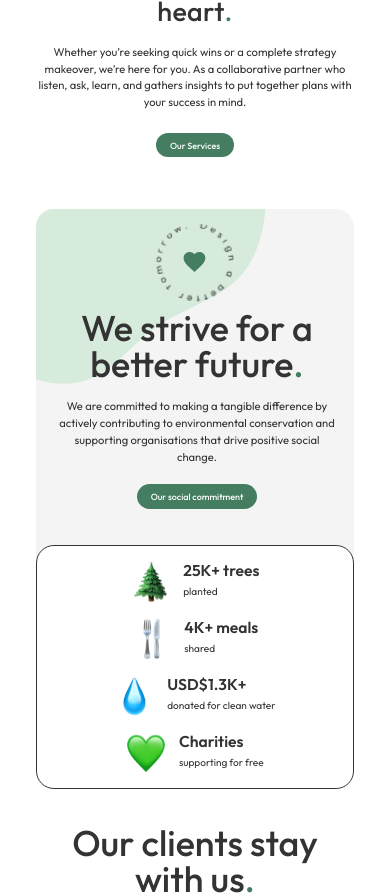
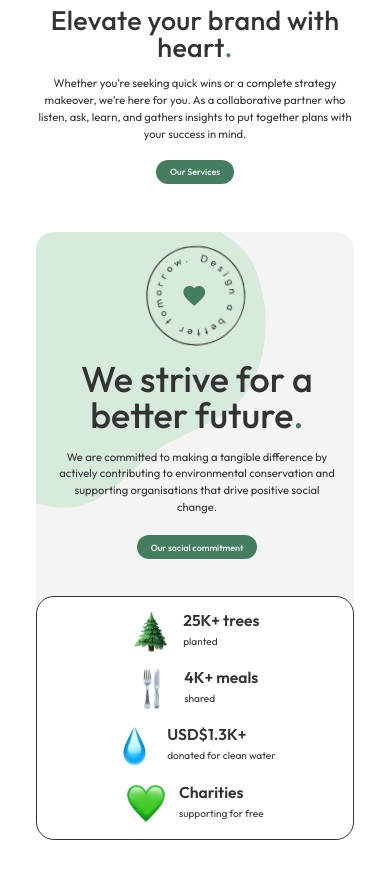
Before and after one commit to wongpakho814/noran, a React (Create React App) app: page / in a window 390 px wide. Shown: the part 1040-1935 px from the top of the page. Built offline with nearby package versions, Linux system fonts and the light colour scheme.

Commit message:
Fixed multiple responsiveness issues in home page and footer

```diff
--- a/src/App.css
+++ b/src/App.css
@@ -927,7 +927,6 @@ header {
 }
 
 .home-section-4-arrows {
-  width: 9.1647rem;
   height: 4.1rem;
 }
 /* End of home section 3 */
@@ -1060,6 +1059,7 @@ footer {
   padding: 3.2rem 6.4rem;
   justify-content: space-between;
   align-items: center;
+  white-space: nowrap;
 }
 
 .copyright {
@@ -1348,11 +1348,31 @@ footer {
   html {
     font-size: 40%;
   }
+
+  .infinite-rotation-wrapper,
+  .infinite-rotation {
+    width: 16rem;
+    height: 16rem;
+  }
+
+  .home-section-3-hero-text {
+    top: 20rem;
+  }
+
+  .home-section-3-card {
+    top: 60rem;
+  }
 }
 
 @media screen and (max-width: 450px) {
   html {
     font-size: 35%;
+  }
+
+  .infinite-rotation-wrapper,
+  .infinite-rotation {
+    width: 18rem;
+    height: 18rem;
   }
 
   .home-section-2-text-content {
@@ -1361,12 +1381,20 @@ footer {
     justify-content: space-evenly;
   }
 
+  .home-section-3 {
+    height: 120rem;
+  }
+
   .home-section-3-hero {
     height: 70rem;
   }
 
+  .home-section-3-hero-text {
+    top: 23rem;
+  }
+
   .home-section-3-card {
-    top: 60rem;
+    top: 65rem;
   }
 }
 
@@ -1411,11 +1439,23 @@ footer {
   .home-section-2-interactive-card-6 {
     left: 20.2rem;
   }
+
+  .home-section-3-hero .blob {
+    transform: translate(-27rem, -20rem);
+  }
 }
 
 @media screen and (max-width: 330px) {
+  .home-section-3 {
+    height: 130rem;
+  }
+
+  .home-section-3-hero {
+    height: 80rem;
+  }
+
   .home-section-3-card {
-    top: 67rem;
+    top: 75rem;
   }
 
   .home-section-2-interactive {
```
